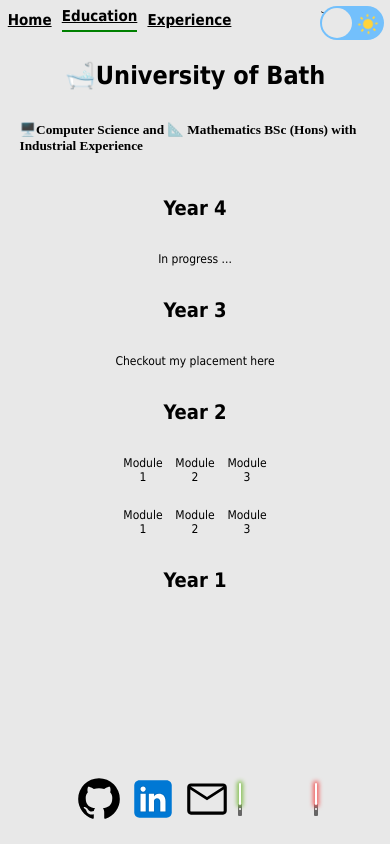
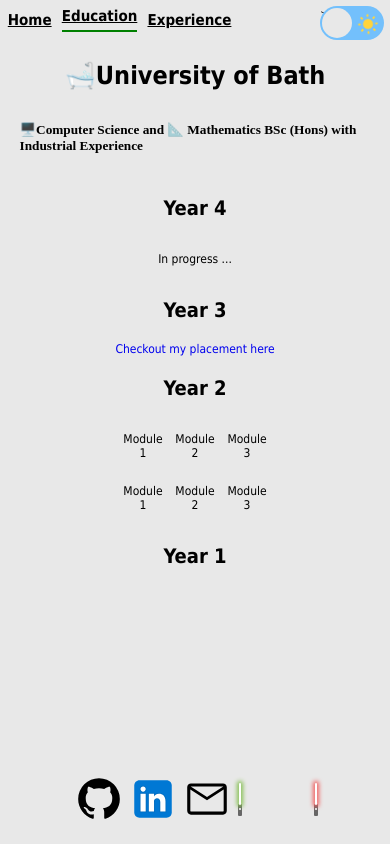
Before and after one commit to Jensooon/jenson-wintle.dev, an Angular app: page /education in a window 390 px wide. Built offline with nearby package versions, Linux system fonts and the light colour scheme.

Commit message:
Added link to placement content.

```diff
--- a/src/app/education/education.component.css
+++ b/src/app/education/education.component.css
@@ -3,3 +3,29 @@
   flex-direction: column;
   align-items: center;
 }
+
+a {
+  font-size: 20px;
+  font-weight: 500;
+  font-family: "Caveat", Tahoma, Geneva, Verdana, sans-serif;
+  text-align: center;
+  text-decoration: none;
+}
+
+/* Tablet size (768px to 1024px) */
+@media (min-width: 768px) and (max-width: 1024px) {
+  a {
+    font-size: 13px;
+  }
+}
+
+/* Mobile size (max-width: 767px) */
+@media (max-width: 767px) {
+  a {
+    font-size: 12px;
+  }
+}
+
+a:hover {
+  color: #5cadd2;
+}
--- a/src/app/education/education.component.html
+++ b/src/app/education/education.component.html
@@ -12,7 +12,9 @@
     <h3>Year 4</h3>
     <p>In progress ...</p>
     <h3>Year 3</h3>
-    <p>Checkout my placement here</p>
+    <a routerLink="/experience" routerLinkActive="active"
+      >Checkout my placement here</a
+    >
     <!-- Add link to experience page -->
     <h3>Year 2</h3>
     <div class="three-by-one" appScrollReveal>
--- a/src/app/education/education.component.ts
+++ b/src/app/education/education.component.ts
@@ -2,11 +2,12 @@
 import { Subscription } from 'rxjs';
 import { ThemeServiceService } from '../theme-service.service';
 import { ScrollRevealDirective } from '../scroll-reveal.directive';
+import { RouterModule } from '@angular/router';
 
 @Component({
   selector: 'app-education',
   standalone: true,
-  imports: [ScrollRevealDirective],
+  imports: [ScrollRevealDirective, RouterModule],
   templateUrl: './education.component.html',
   styleUrl: './education.component.css',
 })
```
